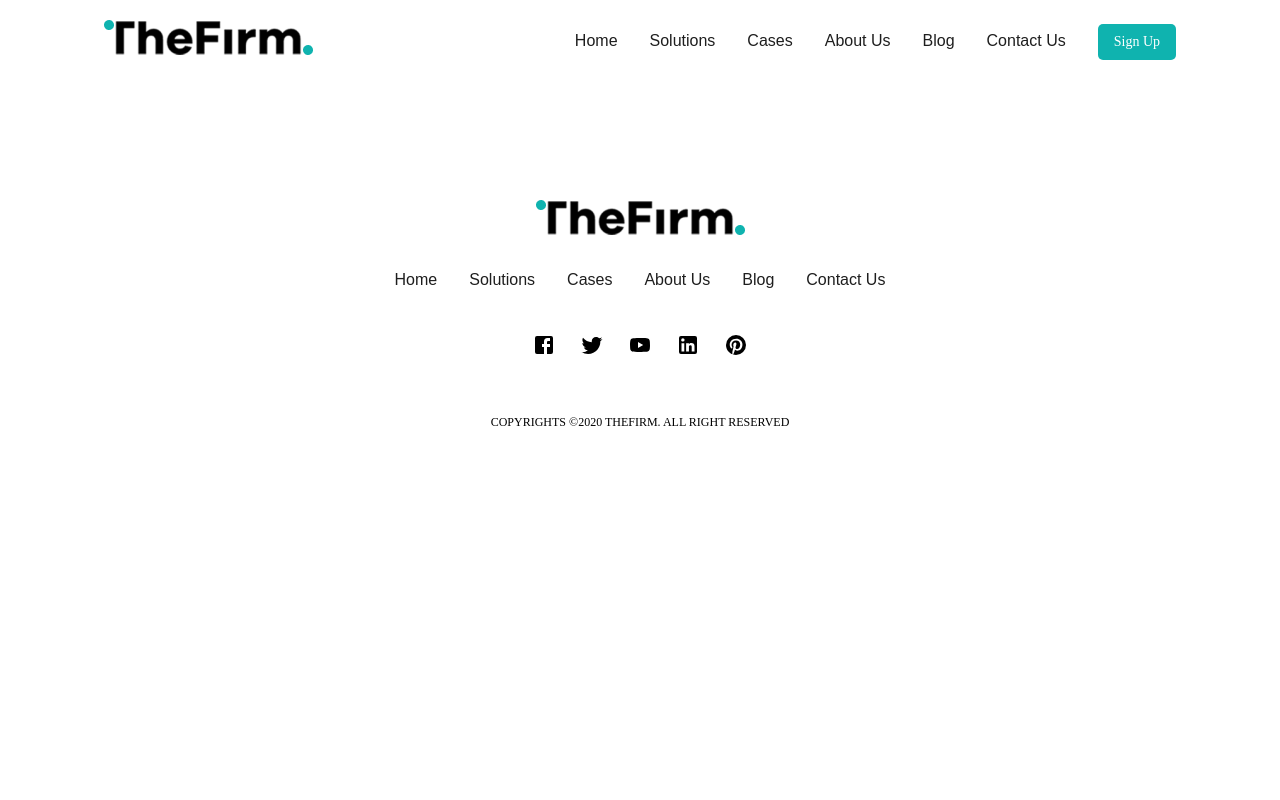
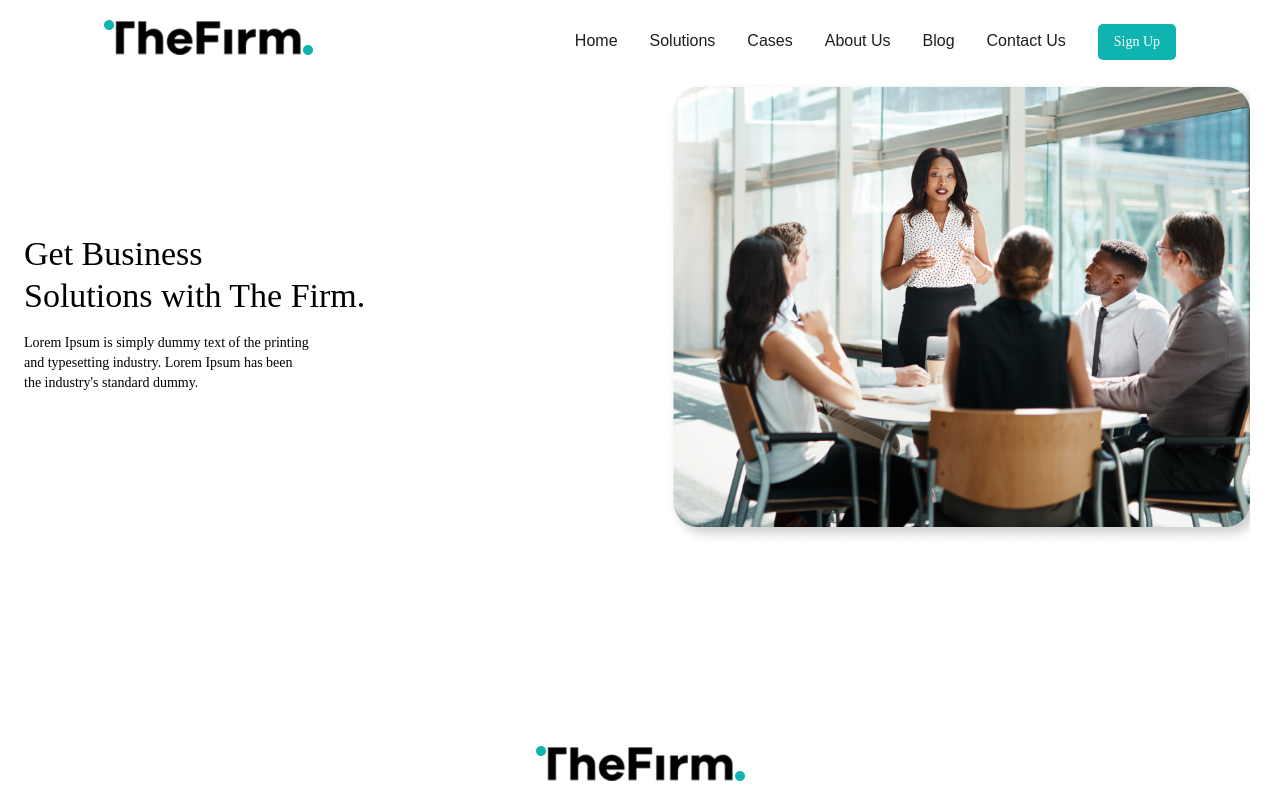
Before and after one commit to marwahaifawi/The-Firm, a React (Create React App) app: page /homepage in a window 1280 px wide. Shown: the top 800 px of the page. Built offline with nearby package versions, Linux system fonts and the light colour scheme; a small style sheet from the web is missing; a web font is replaced by a local one.

Commit message:
Responsive hero section in home page

```diff
--- /dev/null
+++ b/src/components/hompageherosection/index.js
@@ -0,0 +1,54 @@
+import React from 'react';
+import Stack from "@mui/material/Stack";
+import { Container, Typography } from "@mui/material";
+import HomeImage from "../../assets/homepageHeroSectionPic.png";
+import { makeStyles } from "@mui/styles";
+
+const useStyles = makeStyles((theme) => ({
+  img: {
+
+    [theme.breakpoints.up("xs")]: {
+      width: "0%",
+    },
+    [theme.breakpoints.up("sm")]: {
+      width: "90%",
+    },
+    [theme.breakpoints.up("md")]: {
+      width: "85%",
+    },
+    [theme.breakpoints.up("lg")]: {
+      width: "98%",
+    },
+    height: "auto",
+    objectFit: "cover",
+  },
+}));
+const HomePageHeroSection = () => {
+    const classes = useStyles();
+  return (
+    <Container>
+    <Stack
+      spacing={5}
+      alignItems="center"
+      mt={10}
+      direction={{ lg: "row", md: "row", sm: "column" ,xs: "column" }}
+    >
+      <Stack spacing={2} width={"50%"} justifyContent="center">
+        <Typography textAlign={{xs:"center" , lg: "left "}} variant="h4">
+          Get Business <br /> Solutions with The Firm.
+        </Typography>
+        <Typography textAlign={{xs:"center" , lg: "left "}} variant="body2">
+          Lorem Ipsum is simply dummy text of the printing <br />
+          and typesetting industry. Lorem Ipsum has been <br />
+          the industry's standard dummy.
+        </Typography>
+      </Stack>
+      <Stack alignItems="center" width={"50%"}>
+        <img alt="heroSectionPic" src={HomeImage} className={classes.img} />
+      </Stack>
+    </Stack>
+  </Container>
+  );
+}
+
+export default HomePageHeroSection;
--- a/src/pages/homepage/index.js
+++ b/src/pages/homepage/index.js
@@ -1,12 +1,14 @@
 import React from "react";
-import Stack from '@mui/material/Stack';
+
+import HomePageHeroSection from "../../components/hompageherosection";
+import { Stack, Typography } from "@mui/material";
 
 const HomePage = () => {
-  return(
-    <Stack direction='row' fullWidth>
-
-    </Stack>
-    );
+  return (
+    <>
+      <HomePageHeroSection />
+    </>
+  );
 };
 
 export default HomePage;
--- a/src/pages/signuppage/index.js
+++ b/src/pages/signuppage/index.js
@@ -1,13 +1,8 @@
 import * as React from "react";
-import Avatar from "@mui/material/Avatar";
-import Button from "@mui/material/Button";
 import TextField from "@mui/material/TextField";
-import FormControlLabel from "@mui/material/FormControlLabel";
-import Checkbox from "@mui/material/Checkbox";
 import Link from "@mui/material/Link";
 import Grid from "@mui/material/Grid";
 import Box from "@mui/material/Box";
-import LockOutlinedIcon from "@mui/icons-material/LockOutlined";
 import Typography from "@mui/material/Typography";
 import Container from "@mui/material/Container";
 import ButtonApp from "../../shared/button";
@@ -61,7 +56,6 @@ export default function SignUp() {
                 label="Full name here"
                 autoFocus
                 sx={{
-                  boxShadow: "none",
                   borderLeft: "5px solid",
                   borderRadius:"11px",
                   boxShadow: '0px 5px 15px -3px rgba(60, 60, 59, 0.18)',
@@ -78,11 +72,9 @@ export default function SignUp() {
                 name="lastName"
                 autoComplete="family-name"
                 sx={{
-                  boxShadow: "none",
                   borderLeft: "5px solid",
                   borderRadius:"11px",
                   boxShadow: '0px 2px 3px rgba(0, 0, 0, 0.1)',
-
                   borderColor:"primary.main"
                 }}
               />
```
Also changed, not shown: src/assets/homepageHeroSectionPic.png (added).
